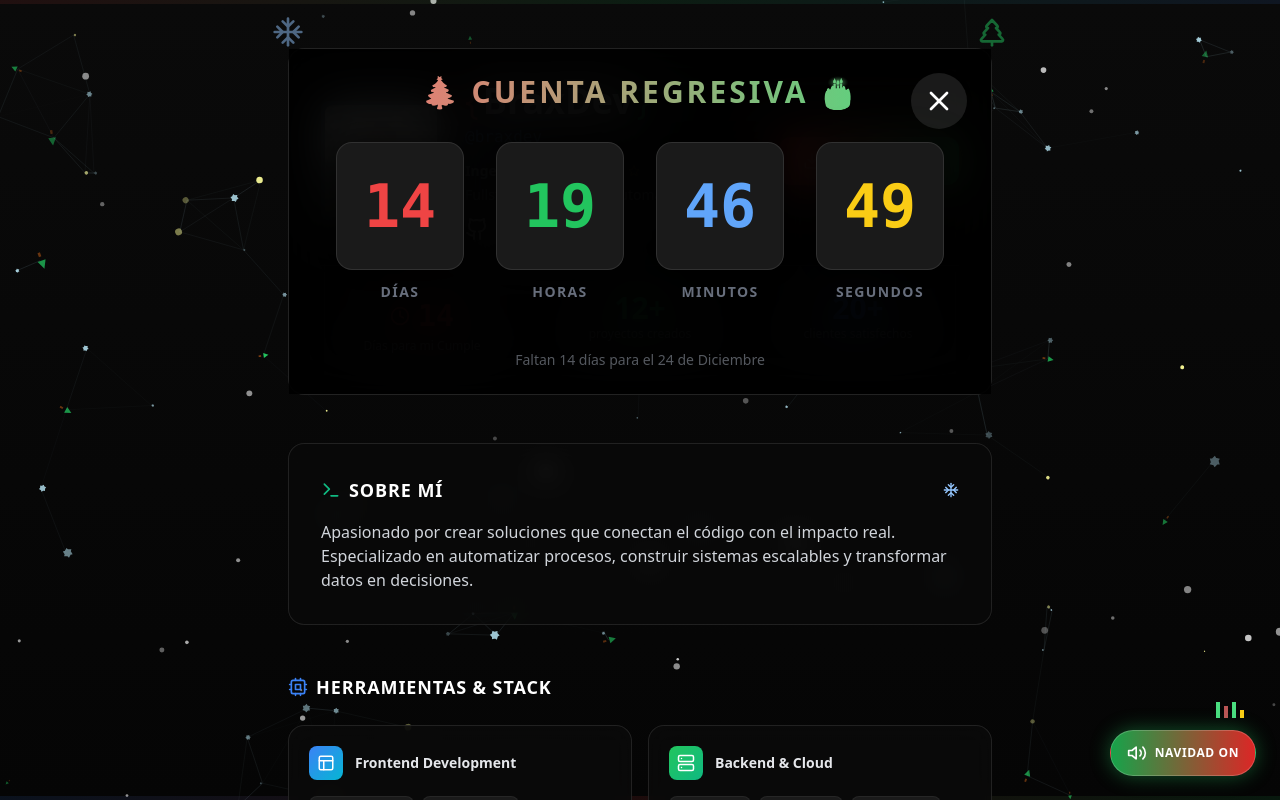
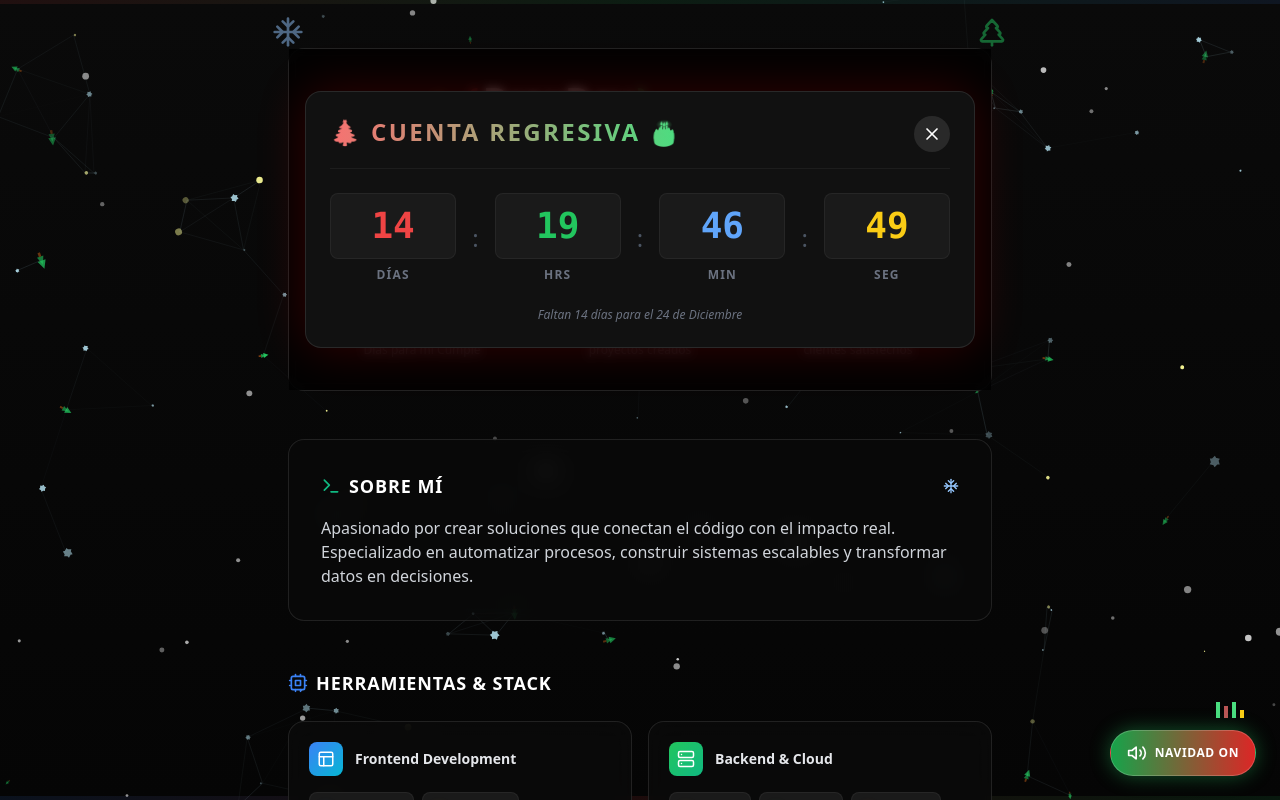
Before and after one commit to brayav/brayav.github.io, a React (Vite) app: page / in a window 1280 px wide. Both pictures are taken after a click on the element "Click para ver cuenta regresiva". Shown: the top 800 px of the page. Built offline with nearby package versions, Linux system fonts and the light colour scheme.

Commit message:
Arreglos de Temporizador

```diff
--- a/src/App.jsx
+++ b/src/App.jsx
@@ -20,7 +20,7 @@ import {
     TreePine,
     Volume2,
     VolumeX,
-    X // Icono para cerrar el modal
+    X
 } from 'lucide-react';
 import { useEffect, useRef, useState } from 'react';
 
@@ -156,6 +156,13 @@ const ChristmasBackground3D = () => {
                         ctx.lineTo(flake.size, 0);
                         ctx.closePath();
                         ctx.fill();
+                        ctx.fillStyle = `rgba(34, 197, 94, ${flake.opacity * 0.8})`;
+                        ctx.beginPath();
+                        ctx.moveTo(0, -flake.size);
+                        ctx.lineTo(-flake.size * 0.8, flake.size);
+                        ctx.lineTo(flake.size * 0.8, flake.size);
+                        ctx.closePath();
+                        ctx.fill();
                         ctx.fillStyle = `rgba(139, 69, 19, ${flake.opacity})`;
                         ctx.fillRect(-flake.size * 0.3, flake.size, flake.size * 0.6, flake.size);
                     } else {
@@ -210,7 +217,7 @@ const ChristmasBackground3D = () => {
 
 /**
  * ------------------------------------------------------------------
- * 2. REPRODUCTOR DE MÚSICA INTELIGENTE
+ * 2. REPRODUCTOR DE MÚSICA NAVIDEÑA INTELIGENTE
  * ------------------------------------------------------------------
  */
 const ChristmasRadio = () => {
@@ -218,12 +225,9 @@ const ChristmasRadio = () => {
     const audioRef = useRef(null);
 
     useEffect(() => {
-        // RUTA CORREGIDA: Apunta a la carpeta 'public'
         audioRef.current = new Audio("/musica/navidad.mp3");
         audioRef.current.loop = true;
         audioRef.current.volume = 0.4;
-
-        // INICIO ALEATORIO
         const randomStartTime = Math.random() * 90;
         audioRef.current.currentTime = randomStartTime;
 
@@ -299,7 +303,9 @@ const ChristmasRadio = () => {
 };
 
 /**
- * 3. CONTADOR INTERACTIVO CON MODAL (CUENTA REGRESIVA)
+ * ------------------------------------------------------------------
+ * 3. CONTADOR DE CUMPLEAÑOS (NUEVO DISEÑO COMPACTO Y ALINEADO)
+ * ------------------------------------------------------------------
  */
 const BirthdayCountdown = () => {
     const [timeLeft, setTimeLeft] = useState({ days: 0, hours: 0, minutes: 0, seconds: 0 });
@@ -309,9 +315,8 @@ const BirthdayCountdown = () => {
         const calculateTimeLeft = () => {
             const now = new Date();
             const currentYear = now.getFullYear();
-            let birthday = new Date(currentYear, 11, 24, 0, 0, 0); // 24 de Dic a las 00:00:00
+            let birthday = new Date(currentYear, 11, 24, 0, 0, 0);
 
-            // Si ya pasó el 24 de este año, contar para el siguiente
             if (now.getTime() > birthday.getTime()) {
                 birthday.setFullYear(currentYear + 1);
             }
@@ -329,7 +334,6 @@ const BirthdayCountdown = () => {
             return { days: 0, hours: 0, minutes: 0, seconds: 0 };
         };
 
-        // Actualizar cada segundo
         const timer = setInterval(() => {
             setTimeLeft(calculateTimeLeft());
         }, 1000);
@@ -337,54 +341,58 @@ const BirthdayCountdown = () => {
         return () => clearInterval(timer);
     }, []);
 
-    // Formatear números a 2 dígitos (09 en vez de 9)
     const f = (n) => n.toString().padStart(2, '0');
 
     return (
         <>
-            {/* VISTA MINI (En el Header) */}
+            {/* VISTA MINI (Alineada en el Grid Principal) */}
             <div
                 onClick={() => setIsModalOpen(true)}
-                className="text-center group cursor-pointer p-2 rounded-xl transition-all hover:bg-white/5 active:scale-95"
+                className="text-center group cursor-pointer hover:opacity-80 transition-opacity"
                 title="Click para ver cuenta regresiva"
             >
-                <div className="flex items-center justify-center gap-2 mb-1">
-                    <Clock size={20} className="text-red-500 animate-[spin_3s_linear_infinite]" />
+                {/* Contenedor flex con altura fija para alineación perfecta */}
+                <div className="flex items-center justify-center gap-2 h-[36px] sm:h-[40px]">
+                    <Clock size={18} className="text-red-500 animate-[spin_4s_linear_infinite]" />
                     <p className="text-xl sm:text-2xl md:text-3xl font-bold text-red-500 font-mono group-hover:scale-110 transition-transform duration-300">
                         {timeLeft.days}
                     </p>
                 </div>
-                <p className="text-[10px] sm:text-xs text-gray-400 group-hover:text-white transition-colors">
+                <p className="text-[10px] sm:text-xs text-gray-400 mt-1">
                     Días para mi Cumple
                 </p>
             </div>
 
-            {/* MODAL GIGANTE (Overlay) */}
+            {/* MODAL COMPACTO FLOTANTE (Horizontal) */}
             {isModalOpen && (
-                <div className="fixed inset-0 z-[100] bg-black/90 backdrop-blur-xl flex flex-col items-center justify-center animate-fade-in">
+                <div className="fixed inset-0 z-[100] bg-black/80 backdrop-blur-sm flex items-center justify-center animate-fade-in p-4">
+                    <div className="bg-[#111] border border-white/10 rounded-2xl p-6 relative shadow-[0_0_50px_rgba(255,0,0,0.2)] max-w-2xl w-full">
 
-                    {/* Botón cerrar */}
-                    <button
-                        onClick={() => setIsModalOpen(false)}
-                        className="absolute top-6 right-6 p-3 rounded-full bg-white/10 hover:bg-red-600/80 text-white transition-all hover:rotate-90"
-                    >
-                        <X size={32} />
-                    </button>
-
-                    {/* Contenido del Modal */}
-                    <div className="text-center p-4">
-                        <h2 className="text-2xl sm:text-3xl font-bold text-transparent bg-clip-text bg-gradient-to-r from-red-400 to-green-400 mb-8 uppercase tracking-widest">
-                            🎄 Cuenta Regresiva 🎂
-                        </h2>
-
-                        <div className="grid grid-cols-2 md:grid-cols-4 gap-4 sm:gap-8">
-                            <TimeBox val={f(timeLeft.days)} label="DÍAS" color="text-red-500" />
-                            <TimeBox val={f(timeLeft.hours)} label="HORAS" color="text-green-500" />
-                            <TimeBox val={f(timeLeft.minutes)} label="MINUTOS" color="text-blue-400" />
-                            <TimeBox val={f(timeLeft.seconds)} label="SEGUNDOS" color="text-yellow-400" />
+                        {/* Header del Modal */}
+                        <div className="flex justify-between items-start mb-6 border-b border-white/5 pb-4">
+                            <h2 className="text-xl sm:text-2xl font-bold text-transparent bg-clip-text bg-gradient-to-r from-red-400 to-green-400 uppercase tracking-widest flex items-center gap-2">
+                                🎄 Cuenta Regresiva 🎂
+                            </h2>
+                            <button
+                                onClick={() => setIsModalOpen(false)}
+                                className="bg-white/10 hover:bg-red-600 text-white p-2 rounded-full transition-all"
+                            >
+                                <X size={20} />
+                            </button>
                         </div>
 
-                        <p className="mt-12 text-gray-400 text-sm animate-pulse">
+                        {/* Contadores en Fila Horizontal */}
+                        <div className="flex flex-row justify-between items-center gap-2 sm:gap-4">
+                            <TimeBoxCompact val={f(timeLeft.days)} label="DÍAS" color="text-red-500" />
+                            <span className="text-2xl text-gray-600 font-thin">:</span>
+                            <TimeBoxCompact val={f(timeLeft.hours)} label="HRS" color="text-green-500" />
+                            <span className="text-2xl text-gray-600 font-thin">:</span>
+                            <TimeBoxCompact val={f(timeLeft.minutes)} label="MIN" color="text-blue-400" />
+                            <span className="text-2xl text-gray-600 font-thin">:</span>
+                            <TimeBoxCompact val={f(timeLeft.seconds)} label="SEG" color="text-yellow-400" />
+                        </div>
+
+                        <p className="mt-6 text-center text-xs text-gray-500 italic">
                             Faltan {timeLeft.days} días para el 24 de Diciembre
                         </p>
                     </div>
@@ -394,15 +402,15 @@ const BirthdayCountdown = () => {
     );
 };
 
-// Componente auxiliar para las cajas de tiempo del modal
-const TimeBox = ({ val, label, color }) => (
-    <div className="flex flex-col items-center">
-        <div className="w-24 h-24 sm:w-32 sm:h-32 bg-[#1a1a1a] rounded-2xl border border-white/10 flex items-center justify-center shadow-[0_0_30px_rgba(0,0,0,0.5)] transform hover:scale-105 transition-transform">
-            <span className={`text-4xl sm:text-6xl font-mono font-bold ${color}`}>
+// Componente auxiliar para las cajas del modal compacto
+const TimeBoxCompact = ({ val, label, color }) => (
+    <div className="flex flex-col items-center flex-1">
+        <div className="bg-[#1a1a1a] rounded-lg border border-white/5 w-full py-3 flex items-center justify-center">
+            <span className={`text-2xl sm:text-4xl font-mono font-bold ${color}`}>
                 {val}
             </span>
         </div>
-        <span className="mt-3 text-xs sm:text-sm font-bold text-gray-500 tracking-widest">{label}</span>
+        <span className="mt-2 text-[10px] sm:text-xs font-bold text-gray-500 tracking-widest">{label}</span>
     </div>
 );
 
@@ -639,11 +647,28 @@ export default function App() {
                                 </a>
                             </div>
                         </div>
-                        <div className="grid grid-cols-3 gap-2 sm:gap-4 pt-4 sm:pt-6 border-t border-white/10">
-                            {/* CONTADOR DE CUMPLEAÑOS AQUÍ */}
+
+                        {/* SECCIÓN DE ESTADÍSTICAS ALINEADA */}
+                        <div className="grid grid-cols-3 gap-2 sm:gap-4 pt-6 sm:pt-8 border-t border-white/10 items-start">
+
+                            {/* 1. CONTADOR DE CUMPLEAÑOS */}
                             <BirthdayCountdown />
-                            <div className="text-center"><p className="text-xl sm:text-2xl md:text-3xl font-bold text-green-500">12+</p><p className="text-[10px] sm:text-xs text-gray-400">proyectos creados</p></div>
-                            <div className="text-center"><p className="text-xl sm:text-2xl md:text-3xl font-bold text-blue-500">20+</p><p className="text-[10px] sm:text-xs text-gray-400">clientes satisfechos</p></div>
+
+                            {/* 2. PROYECTOS */}
+                            <div className="text-center">
+                                <div className="flex items-center justify-center h-[36px] sm:h-[40px]">
+                                    <p className="text-xl sm:text-2xl md:text-3xl font-bold text-green-500">12+</p>
+                                </div>
+                                <p className="text-[10px] sm:text-xs text-gray-400 mt-1">proyectos creados</p>
+                            </div>
+
+                            {/* 3. CLIENTES */}
+                            <div className="text-center">
+                                <div className="flex items-center justify-center h-[36px] sm:h-[40px]">
+                                    <p className="text-xl sm:text-2xl md:text-3xl font-bold text-blue-500">20+</p>
+                                </div>
+                                <p className="text-[10px] sm:text-xs text-gray-400 mt-1">clientes satisfechos</p>
+                            </div>
                         </div>
                     </div>
                 </section>
```
